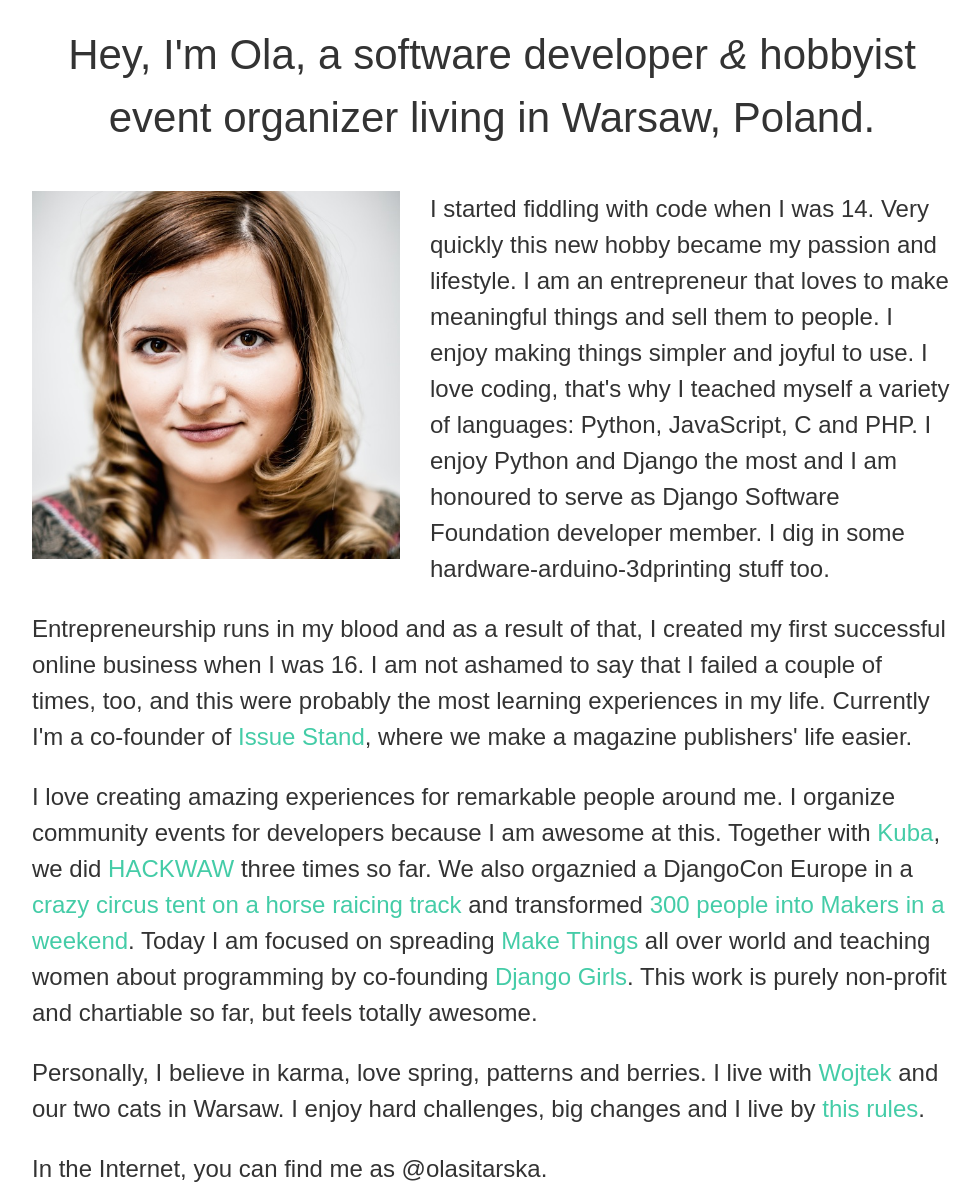
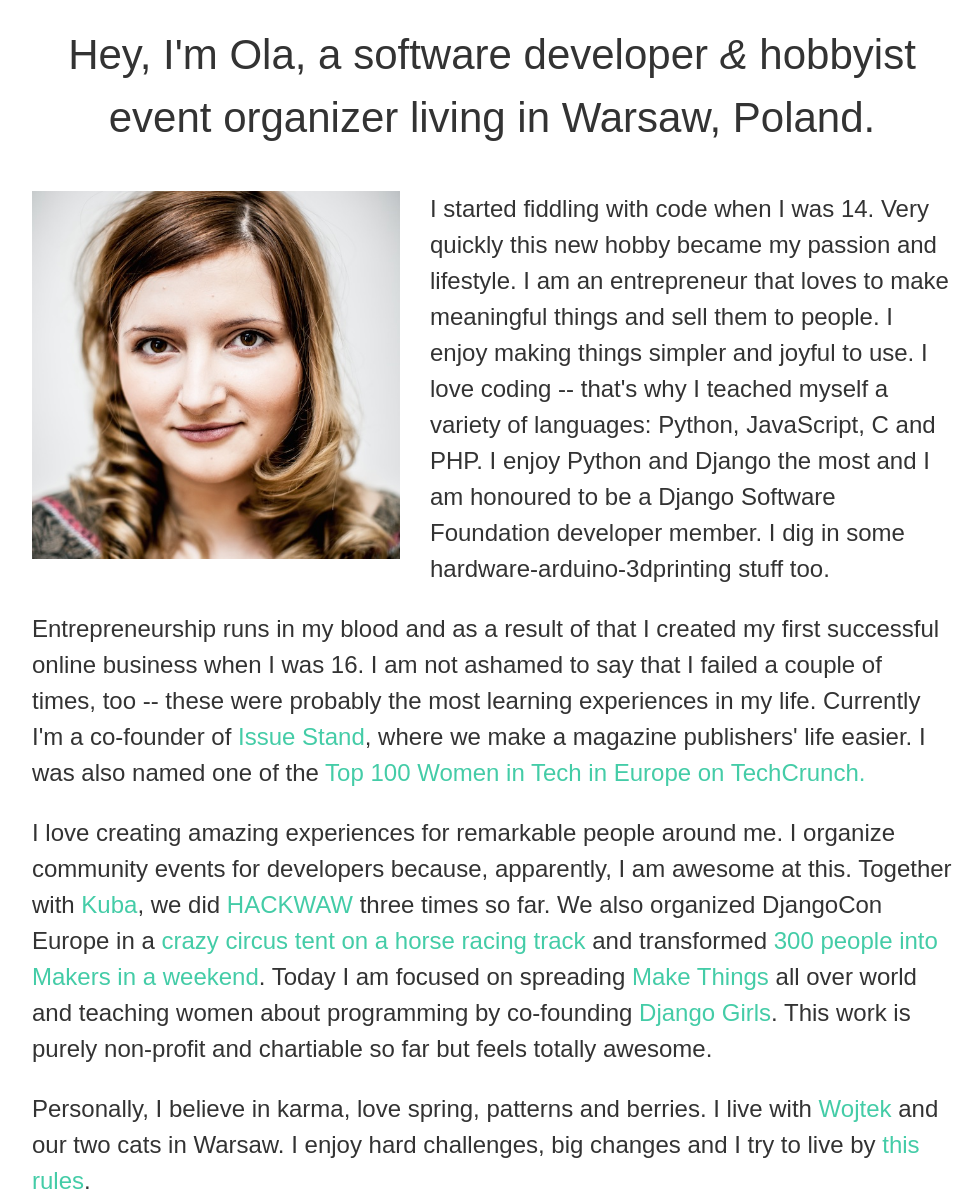
Before and after one commit to olasitarska/ola.sitarska.com, a plain HTML site: page index.html in a window 1280 px wide. Shown: the part 114-1316 px from the top of the page, without its empty margins (148-1128 px from the left). Drawn offline with Linux system fonts and the light colour scheme; a script that the page names is missing.

Commit message:
Slight typo changes

```diff
--- a/index.html
+++ b/index.html
@@ -51,25 +51,26 @@
                     <p>
                         I started fiddling with code when I was 14. Very quickly this new hobby became my passion and lifestyle.
                         I am an entrepreneur that loves to make meaningful things and sell them to people. I enjoy making
-                        things simpler and joyful to use. I love coding, that's why I teached myself a variety of languages: Python, JavaScript,
-                        C and PHP. I enjoy Python and Django the most and I am honoured to serve as Django Software Foundation developer member.
+                        things simpler and joyful to use. I love coding -- that's why I teached myself a variety of languages: Python, JavaScript,
+                        C and PHP. I enjoy Python and Django the most and I am honoured to be a Django Software Foundation developer member.
                         I dig in some hardware-arduino-3dprinting stuff too.
                     </p>
                     <p>
-                        Entrepreneurship runs in my blood and as a result of that, I created my first successful online business when I was 16.
-                        I am not ashamed to say that I failed a couple of times, too, and this were probably the most learning experiences
+                        Entrepreneurship runs in my blood and as a result of that I created my first successful online business when I was 16.
+                        I am not ashamed to say that I failed a couple of times, too -- these were probably the most learning experiences
                         in my life. Currently I'm a co-founder of <a href="http://issuestand.com/">Issue Stand</a>, where we make a magazine publishers' life easier.
+                        I was also named one of the <a href="http://techcrunch.com/2012/06/01/girlsintech-pick-their-top-100-women-in-tech-in-europe/">Top 100 Women in Tech in Europe on TechCrunch.</a>
                     </p>
                     <p>
                         I love creating amazing experiences for remarkable people around me. I organize community events
-                        for developers because I am awesome at this. Together with <a href="http://twitter.com/83tb">Kuba</a>, we did <a href="http://hackwaw.com/">HACKWAW</a> three times so far. We also orgaznied a DjangoCon
-                        Europe in a <a href="http://love.djangocircus.com/">crazy circus tent on a horse raicing track</a> and transformed <a href="http://makerland.org/">300 people into Makers in a weekend</a>. Today I am
+                        for developers because, apparently, I am awesome at this. Together with <a href="http://twitter.com/83tb">Kuba</a>, we did <a href="http://hackwaw.com/">HACKWAW</a> three times so far. We also organized DjangoCon
+                        Europe in a <a href="http://love.djangocircus.com/">crazy circus tent on a horse racing track</a> and transformed <a href="http://makerland.org/">300 people into Makers in a weekend</a>. Today I am
                         focused on spreading <a href="http://makethings.io/">Make Things</a> all over world and teaching women about programming by co-founding <a href="http://djangogirls.org/">Django Girls</a>. This work is
-                        purely non-profit and chartiable so far, but feels totally awesome.
+                        purely non-profit and chartiable so far but feels totally awesome.
                     </p>
                     <p>
                         Personally, I believe in karma, love spring, patterns and berries. I live with <a href="http://suda.pl">Wojtek</a> and our two cats in Warsaw. I enjoy hard
-                        challenges, big changes and I live by <a href="http://blog.sitarska.com/post/64943310340/rules">this rules</a>.
+                        challenges, big changes and I try to live by <a href="http://blog.sitarska.com/post/64943310340/rules">this rules</a>.
                     </p>
                     <p>
                         In the Internet, you can find me as @olasitarska.
```
